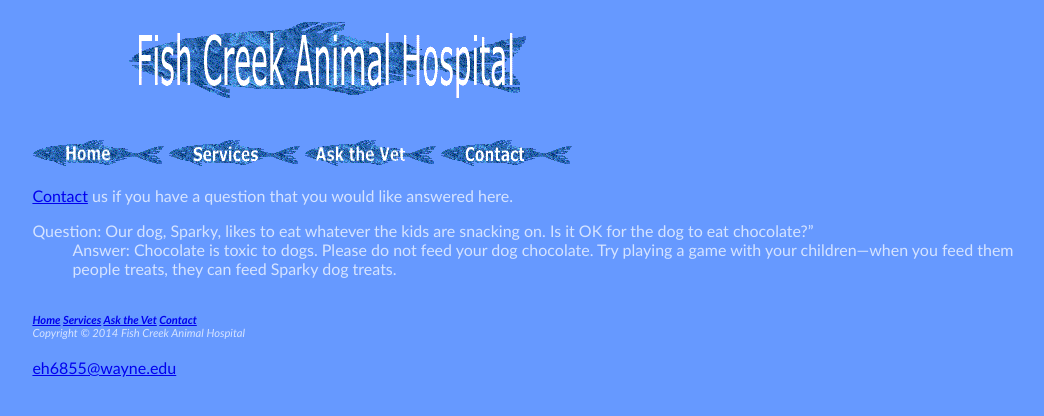
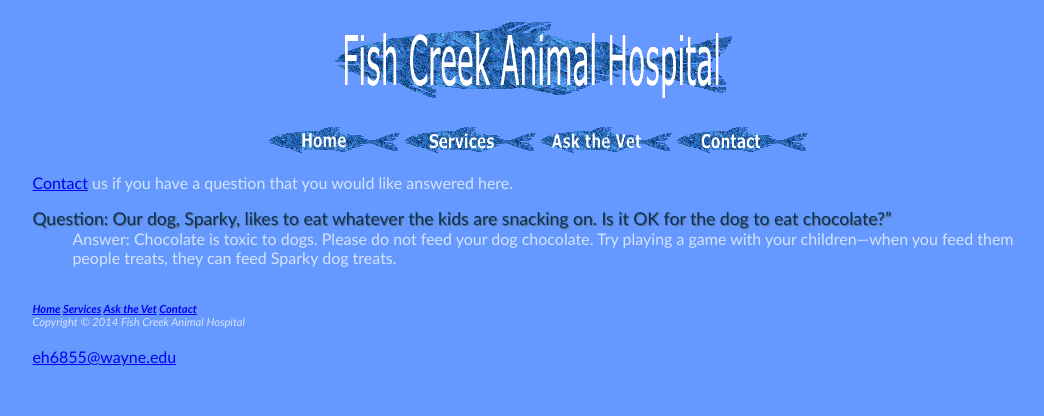
Before and after one commit to skvermillion13/currentsite, a plain HTML site: page fishcreek/askvet.html in a window 1280 px wide. Shown: the whole page, without its empty margins (102-1146 px from the left). Drawn offline with Linux system fonts and the light colour scheme.

Commit message:
Task 6 plus cleanup

```diff
--- a/fishcreek/askvet.html
+++ b/fishcreek/askvet.html
@@ -20,7 +20,7 @@
 <p><a href="contact.html">Contact</a> us if you have a question that you would like answered here.</p>
 
 <dl>
-<dt>Question: Our dog, Sparky, likes to eat whatever the kids are snacking on. Is it
+<dt class="category">Question: Our dog, Sparky, likes to eat whatever the kids are snacking on. Is it
 OK for the dog to eat chocolate?”</dt>
 <dd>Answer: Chocolate is toxic to dogs. Please do not feed your dog chocolate. Try
 playing a game with your children—when you feed them people treats, they can
--- a/fishcreek/fishcreek.css
+++ b/fishcreek/fishcreek.css
@@ -11,26 +11,38 @@ header {
 }
 
 h1 {
-	line-height: 200%;
+	text-align:center;
 }
 
 nav {
 	font-weight: bold;
+	text-align:center;
+}
+
+img{
+	border:none;
 }
 
 .category {
 	background-color: #6699ff;
 	color: #003366;
 	font-size: 1.1em;
+	text-shadow: 1px 1px 1px #666
 }
 
 footer {
 	font-size: .70em;
 	font-style: italic;
+	text-align:left;
+}
+footer nav {
+	text-align:left;
 }
 
 #wrapper{
 	width: 80%;
 	margin-right: auto;
 	margin-left: auto;
+	min-width: 700px;
+	max-width: 1024px;
 }
```
Also changed, not shown: fishcreek/services.html (+1 -1 lines).
